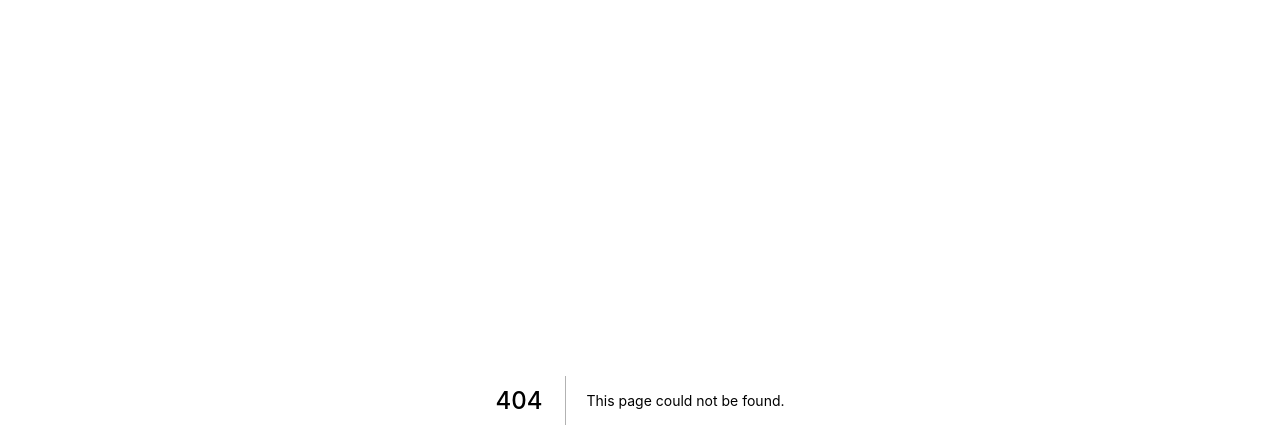
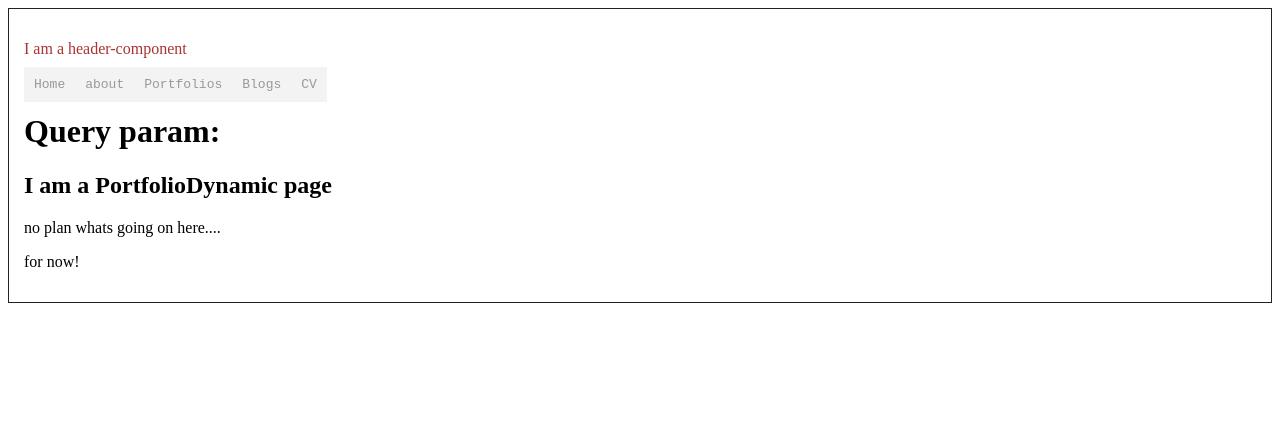
Before and after one commit to gitfilix/next_js_tryout, a Next.js app: page /PortfolioDynamic in a window 1280 px wide. Before the commit this address had no page. Shown: the top 448 px of the page. Built offline with nearby package versions, Linux system fonts and the light colour scheme.

Commit message:
added dynamic random page links for portfolios

```diff
--- /dev/null
+++ b/pages/PortfolioDynamic.js
@@ -0,0 +1,22 @@
+import React from 'react';
+// import Link from 'next/link';
+import Header from '../components/shared/Header';
+import BaseLayout from '../components/layouts/BaseLayout';
+import { withRouter } from 'next/router';
+
+class PortfolioDynamic extends React.Component {
+
+    render () {
+        console.log(this.props);
+        return (
+            <BaseLayout>
+            <h1>Query param:{this.props.router.query.title}</h1>
+                <h2>I am a PortfolioDynamic page</h2>
+                <p>no plan whats going on here.... </p>
+                <p>for now!</p>
+            </BaseLayout>
+        )
+    }
+}
+
+export default withRouter(PortfolioDynamic);
```
Also changed, not shown: pages/portfolios.js (+6 -4 lines).
